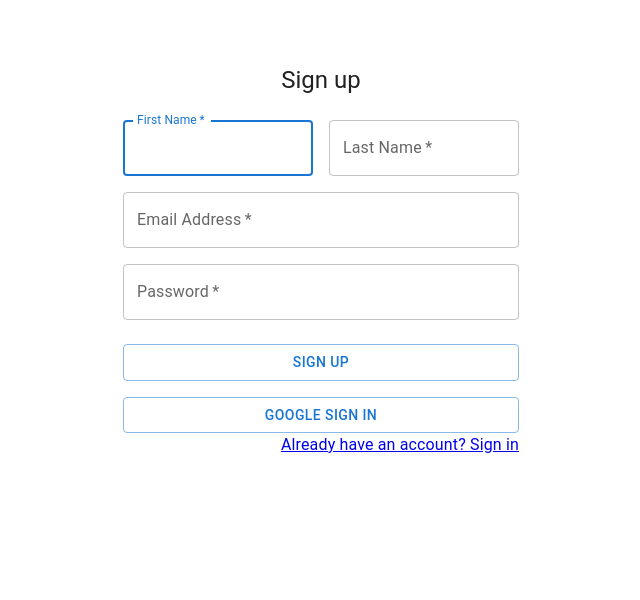
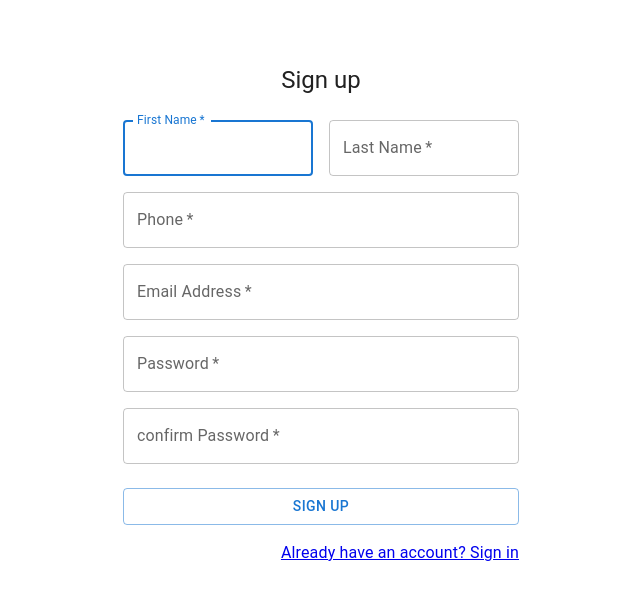
Before and after one commit to Jeanndo/stock-management, a React (Create React App) app in the folder client/: page /signup in a window 1280 px wide. Shown: the top 600 px of the page, without its empty margins (319-959 px from the left). Built offline with nearby package versions, Linux system fonts and the light colour scheme.

Commit message:
implemented way of registering users

```diff
--- a/client/src/components/Auth/Signup.js
+++ b/client/src/components/Auth/Signup.js
@@ -8,41 +8,26 @@ import Box from "@mui/material/Box";
 import Typography from "@mui/material/Typography";
 import Container from "@mui/material/Container";
 import { createTheme, ThemeProvider } from "@mui/material/styles";
-import GoogleLogin from 'react-google-login';
+import { useDispatch } from "react-redux";
+import {useHistory} from 'react-router-dom';
+import { signup } from "../../redux/actiions/auth";
 
 const theme = createTheme();
+const initialState = {firstName:'',lastName:'',phone:'',email:'',password:'',confirmPassword:''};
 
 export default function SignUp() {
 
+  const [formData,setFormData] = React.useState(initialState)
+  const dispatch = useDispatch()
+  const history = useHistory()
+
   const handleSubmit = (event) => {
     event.preventDefault();
-    const data = new FormData(event.currentTarget);
-    // eslint-disable-next-line no-console
-    console.log({
-      email: data.get("email"),
-      password: data.get("password"),
-    });
+    dispatch(signup(formData,history))
   };
-
-  const  googleSuccess =  async (res)=>{
-    //   const result = res?.profileObj;
-    //   const token = res?.tokenId;
-
-    // try {
-    //     dispatch({type:'AUTH',data:{result,token}});
-
-    //     history.push('/');
-    // } catch (error) {
-    //    console.log(error);
-    // }
-  }
-  const  googleFailure =(error)=>{
-    console.log(error)
-    console.log("Google Sing In was unsuccessful. Try Again Later");
+   const handleChange = (event)=>{
+    setFormData({...formData,[event.target.name]:event.target.value})
    }
-
-
-
   return (
     <ThemeProvider theme={theme}>
       <Container component="main" maxWidth="xs">
@@ -75,6 +60,7 @@ export default function SignUp() {
                   id="firstName"
                   label="First Name"
                   autoFocus
+                  onChange={handleChange}
                 />
               </Grid>
               <Grid item xs={12} sm={6}>
@@ -85,6 +71,18 @@ export default function SignUp() {
                   label="Last Name"
                   name="lastName"
                   autoComplete="lname"
+                  onChange={handleChange}
+                />
+              </Grid>
+              <Grid item xs={12}>
+                <TextField
+                  required
+                  fullWidth
+                  id="phone"
+                  label="Phone"
+                  name="phone"
+                  autoComplete="phone"
+                  onChange={handleChange}
                 />
               </Grid>
               <Grid item xs={12}>
@@ -95,6 +93,7 @@ export default function SignUp() {
                   label="Email Address"
                   name="email"
                   autoComplete="email"
+                  onChange={handleChange}
                 />
               </Grid>
               <Grid item xs={12}>
@@ -106,6 +105,19 @@ export default function SignUp() {
                   type="password"
                   id="password"
                   autoComplete="new-password"
+                  onChange={handleChange}
+                />
+              </Grid>
+              <Grid item xs={12}>
+                <TextField
+                  required
+                  fullWidth
+                  name="confirmPassword"
+                  label="confirm Password"
+                  type="password"
+                  id="confirmPassword"
+                  autoComplete="new-password"
+                  onChange={handleChange}
                 />
               </Grid>
             </Grid>
@@ -117,23 +129,6 @@ export default function SignUp() {
             >
               Sign Up
             </Button>
-            <GoogleLogin
-             clientId="65688288942-pf0sgh5gcvnneskbgspl6mel27bbuf91.apps.googleusercontent.com"
-              render={(renderProps)=>(
-                 <Button
-                 variant="outlined"
-                  color="primary"
-                  fullWidth
-                   onClick={renderProps.onClick}
-                   disabled={renderProps.deisabled}
-                   >
-                        Google Sign In
-                    </Button>
-              )}
-              onSuccess={googleSuccess}
-              onFailure={googleFailure}
-              cookiePolicy = "single_host_origin"
-             />
             <Grid container justifyContent="flex-end">
               <Grid item>
                 <Link to="/login" variant="body2">
```
